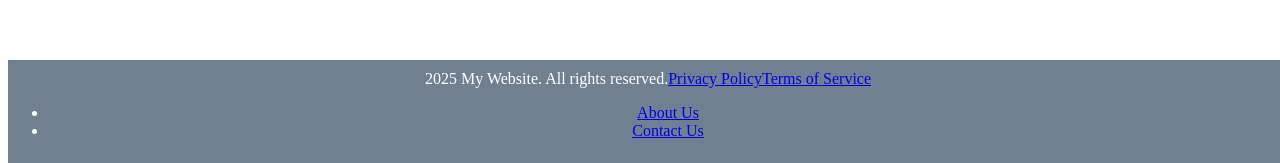
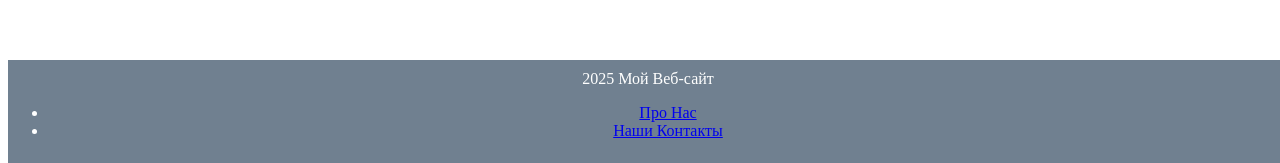
Before and after one commit to Banopartt/todo, a Vue app: page / in a window 1280 px wide. Shown: the part 634-797 px from the top of the page. Built offline with nearby package versions, Linux system fonts and the light colour scheme; no server answers.

Commit message:
Changed footer

```diff
--- a/src/components/todo-footer.vue
+++ b/src/components/todo-footer.vue
@@ -2,14 +2,12 @@
     <div>
         <footer>
             <div>
-                <span> 2025 My Website. All rights reserved.</span>
-                <a href="#">Privacy Policy</a>
-                <a href="#">Terms of Service</a>
+                <span> 2025 Мой Веб-сайт</span>
             </div>
             <div>
                 <ul>
-                    <li><a href="#">About Us</a></li>
-                    <li><a href="#">Contact Us</a></li>
+                    <li><a href="#">Про Нас </a></li>
+                    <li><a href="#">Наши Контакты</a></li>
                 </ul>
             </div>
         </footer>
```
